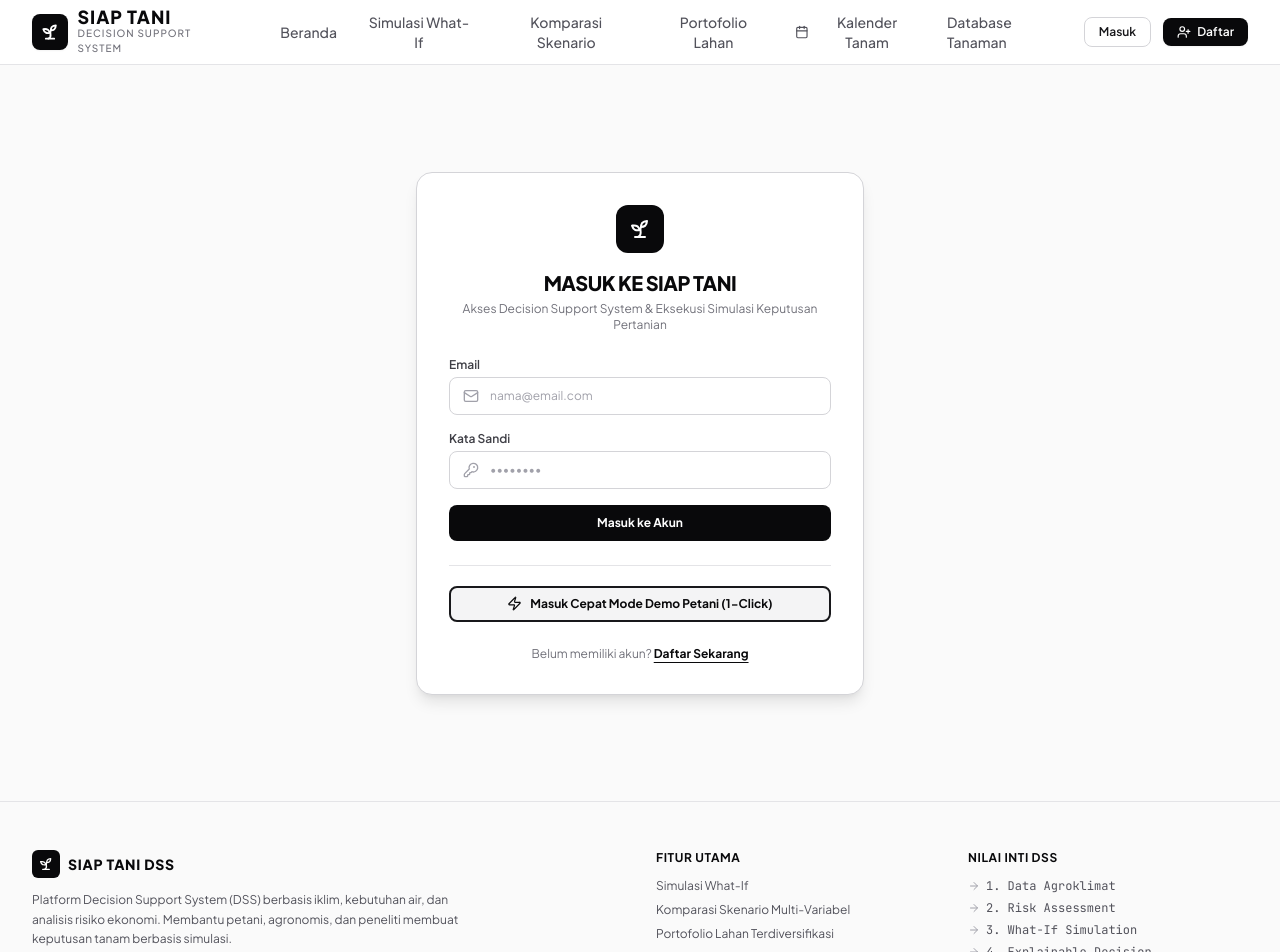
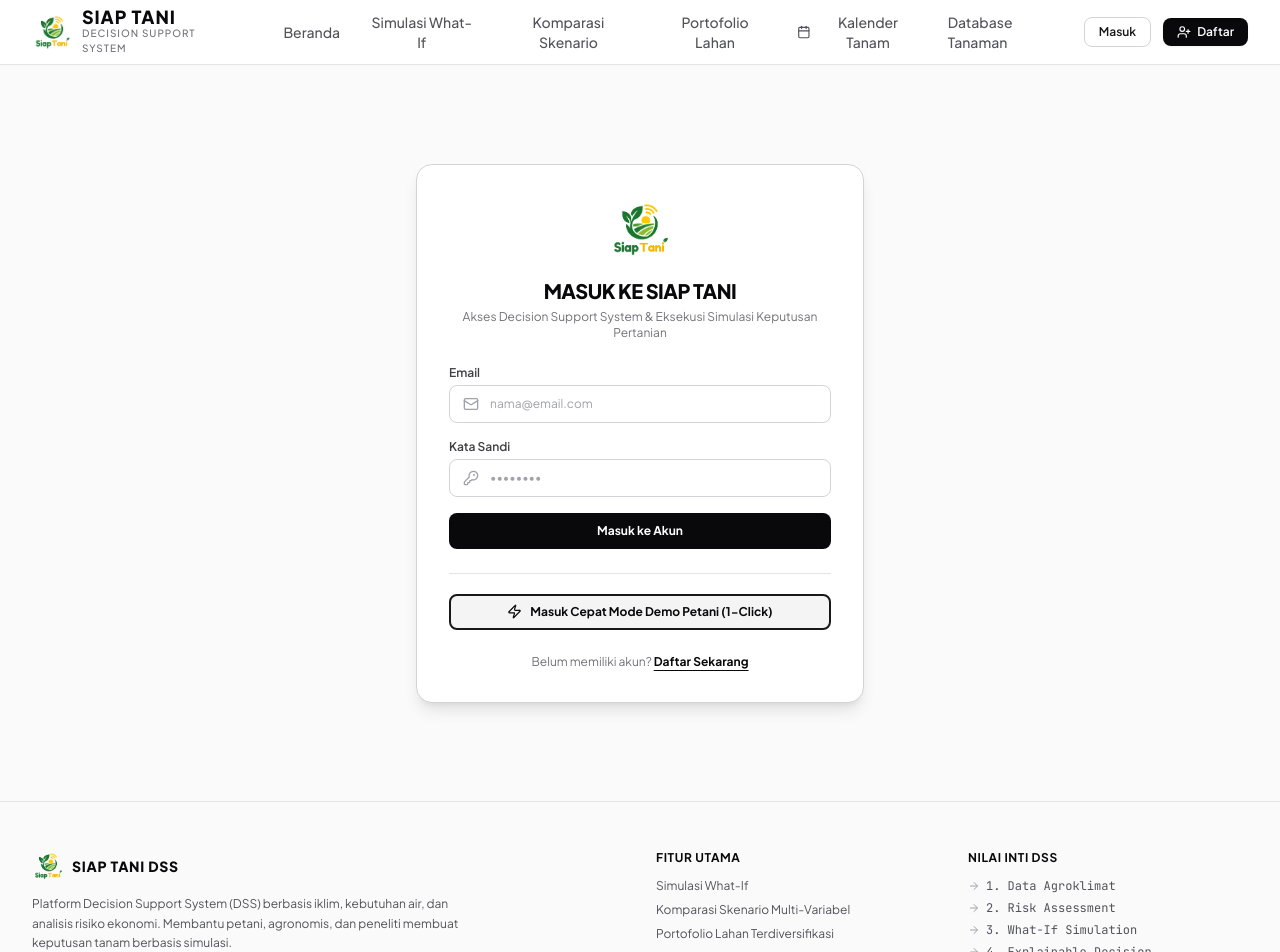
Before and after one commit to JoshNells13/UB-Holodev, a Nuxt app: page /login in a window 1280 px wide. Shown: the top 952 px of the page. Built offline with nearby package versions, Linux system fonts and the light colour scheme.

Commit message:
feat: implement authentication pages, layout components, and database documentation in README

```diff
--- a/components/auth/AuthModal.vue
+++ b/components/auth/AuthModal.vue
@@ -5,10 +5,8 @@
     <div class="w-full max-w-md rounded-xl border border-zinc-300 bg-white p-6 shadow-2xl transition-all">
       <!-- Modal Header -->
       <div class="flex items-center justify-between pb-4 border-b border-zinc-200">
-        <div class="flex items-center gap-2">
-          <div class="flex h-8 w-8 items-center justify-center rounded-lg bg-zinc-950 text-white">
-            <Lock :size="16" />
-          </div>
+        <div class="flex items-center gap-2.5">
+          <img src="/icon_logo.png" alt="Siap Tani Logo" class="h-8 w-8 object-contain shrink-0" />
           <div>
             <h3 class="text-base font-bold text-zinc-950">Akses Sistem Siap Tani</h3>
             <p class="text-xs text-zinc-500">Wajib masuk atau daftar sebelum melakukan simulasi</p>
--- a/components/layout/AppFooter.vue
+++ b/components/layout/AppFooter.vue
@@ -5,9 +5,7 @@
         <!-- Col 1 -->
         <div class="space-y-3 md:col-span-2">
           <div class="flex items-center gap-2 font-bold text-zinc-950">
-            <div class="flex h-7 w-7 items-center justify-center rounded-md bg-zinc-950 text-white">
-              <Sprout :size="16" />
-            </div>
+            <img src="/icon_logo.png" alt="Siap Tani Logo" class="h-8 w-8 object-contain shrink-0" />
             <span class="tracking-wider uppercase font-extrabold text-sm">SIAP TANI DSS</span>
           </div>
           <p class="max-w-md text-xs leading-relaxed text-zinc-600">
--- a/components/layout/AppNavbar.vue
+++ b/components/layout/AppNavbar.vue
@@ -4,9 +4,7 @@
       <!-- Logo & Brand -->
       <div class="flex items-center gap-8">
         <NuxtLink to="/" class="flex items-center gap-2.5 font-bold tracking-tight text-zinc-950 transition hover:opacity-80">
-          <div class="flex h-9 w-9 items-center justify-center rounded-lg bg-zinc-950 text-white shadow-sm">
-            <Sprout :size="20" :stroke-width="2.2" />
-          </div>
+          <img src="/icon_logo.png" alt="Siap Tani Logo" class="h-10 w-10 object-contain shrink-0" />
           <div class="flex flex-col">
             <span class="text-lg font-extrabold uppercase leading-none tracking-wider">SIAP TANI</span>
             <span class="text-[10px] font-medium tracking-widest text-zinc-500 uppercase">Decision Support System</span>
--- a/nuxt.config.ts
+++ b/nuxt.config.ts
@@ -34,6 +34,7 @@
         }
       ],
       link: [
+        { rel: 'icon', type: 'image/png', href: '/icon_logo.png' },
         { rel: 'preconnect', href: 'https://fonts.googleapis.com' },
         { rel: 'preconnect', href: 'https://fonts.gstatic.com', crossorigin: '' },
         {
--- a/pages/login.vue
+++ b/pages/login.vue
@@ -2,9 +2,7 @@
   <div class="min-h-[calc(100vh-4rem)] flex items-center justify-center bg-zinc-50 px-4 py-12">
     <div class="w-full max-w-md rounded-2xl border border-zinc-300 bg-white p-8 shadow-clean-lg">
       <div class="text-center">
-        <div class="mx-auto flex h-12 w-12 items-center justify-center rounded-xl bg-zinc-950 text-white">
-          <Sprout :size="24" />
-        </div>
+        <img src="/icon_logo.png" alt="Siap Tani Logo" class="mx-auto h-16 w-16 object-contain" />
         <h1 class="mt-4 text-xl font-extrabold text-zinc-950 uppercase tracking-tight">Masuk ke Siap Tani</h1>
         <p class="mt-1 text-xs text-zinc-500">Akses Decision Support System & Eksekusi Simulasi Keputusan Pertanian</p>
       </div>
--- a/pages/register.vue
+++ b/pages/register.vue
@@ -2,9 +2,7 @@
   <div class="min-h-[calc(100vh-4rem)] flex items-center justify-center bg-zinc-50 px-4 py-12">
     <div class="w-full max-w-md rounded-2xl border border-zinc-300 bg-white p-8 shadow-clean-lg">
       <div class="text-center">
-        <div class="mx-auto flex h-12 w-12 items-center justify-center rounded-xl bg-zinc-950 text-white">
-          <Sprout :size="24" />
-        </div>
+        <img src="/icon_logo.png" alt="Siap Tani Logo" class="mx-auto h-16 w-16 object-contain" />
         <h1 class="mt-4 text-xl font-extrabold text-zinc-950 uppercase tracking-tight">Daftar Akun Siap Tani</h1>
         <p class="mt-1 text-xs text-zinc-500">Mulai simulasi keputusan pertanian adaptif berbasis data iklim</p>
       </div>
```
Also changed, not shown: public/icon_logo.png (added), 1 other file (tests, documents, lock files or other folders).
